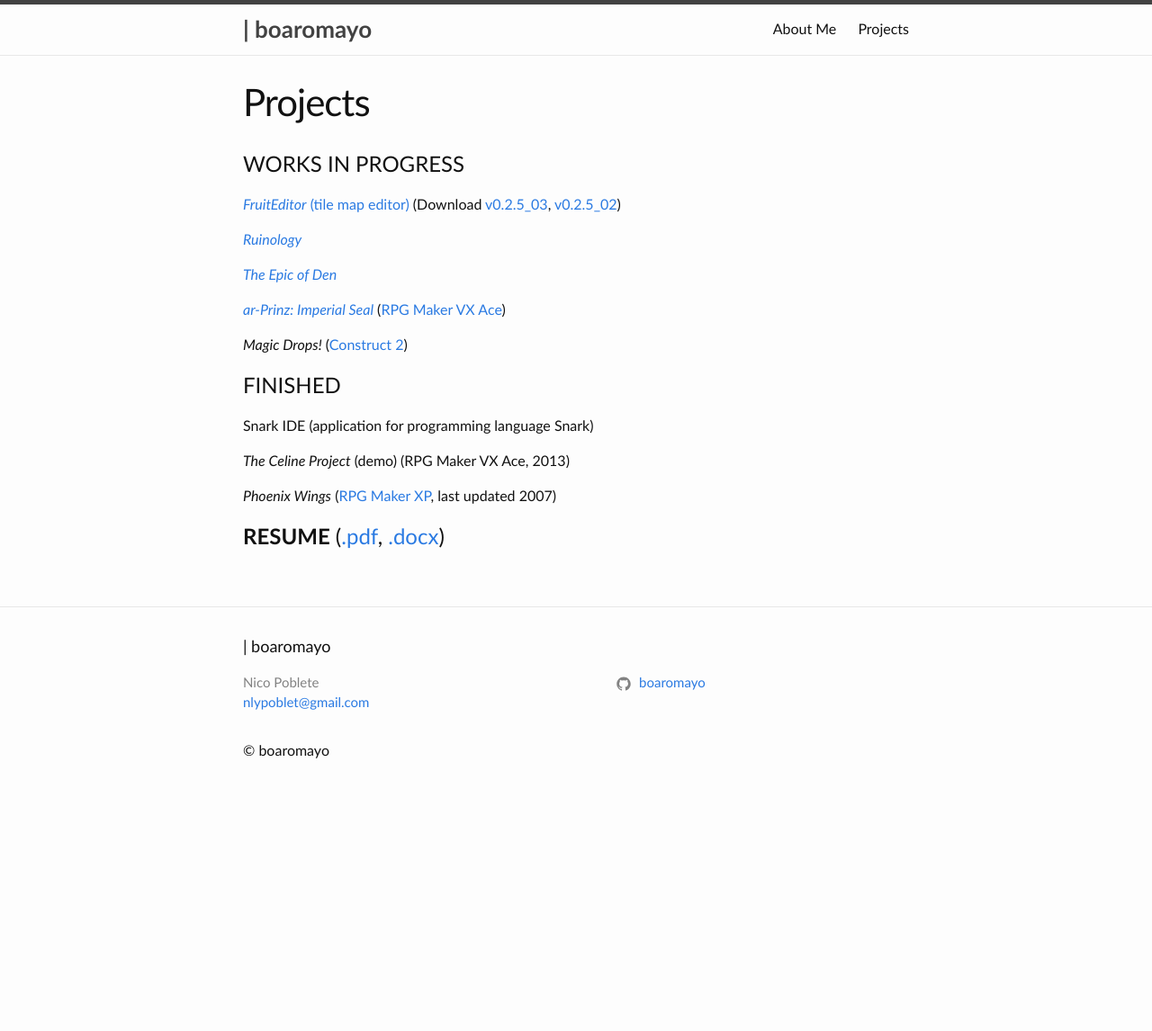
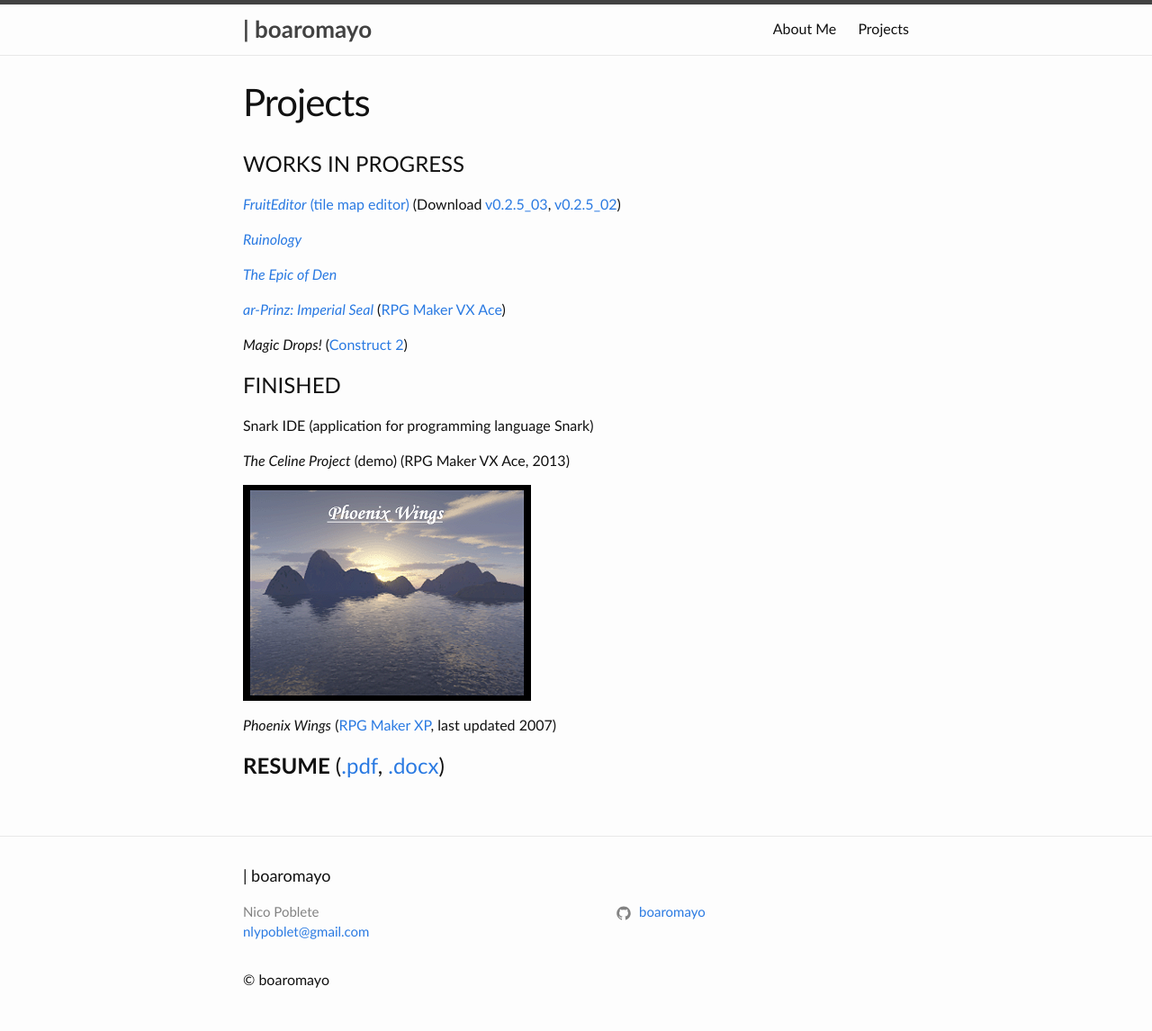
Before and after one commit to boaromayo/boaromayo.net-portfolio, a Jekyll site: the page built from projects.md, in a window 1280 px wide. Shown: the whole page at 90% size. Built offline with Jekyll 4.4.1, drawn with Linux system fonts in a browser that asks for light colours; before the commit the page ends 900 px from its top, so only the background shows below that.

Commit message:
Updated apple shortcut icon; added phoenix wings title screen--date=2017-12-11

```diff
--- a/_includes/head.html
+++ b/_includes/head.html
@@ -11,7 +11,7 @@
   <link rel="alternate" type="application/rss+xml" title="{{ site.title | escape }}" href="{{ "/feed.xml" | relative_url }}">
   <link rel="shortcut icon" type="image/x-icon" href="{{ "/assets/favicon.ico" | escape }}" />
   <link rel="icon" href="{{ "../assets/favicon.ico" | escape }}" />
-  <link rel="apple-touch-icon" href="{{ "/assets/home_badge_64.png" | escape }}" />
+  <link rel="apple-touch-icon" href="{{ "/assets/boaromayo_icon.png" | escape }}" />
 
   {% if jekyll.environment == 'production' and site.google_analytics %}
   {% include google-analytics.html %}
--- a/projects.md
+++ b/projects.md
@@ -22,6 +22,8 @@
 
 *The Celine Project* (demo) (RPG Maker VX Ace, 2013)
 
+<img src="/assets/phoenix-wings.png" />
+
 *Phoenix Wings* ([RPG Maker XP][rmxp], last updated 2007)
 
 # **RESUME** ([.pdf][resume-pdf], [.docx][resume-docx])
```
Also changed, not shown: assets/boaromayo_icon.png (added), assets/phoenix-wings.png (added).
